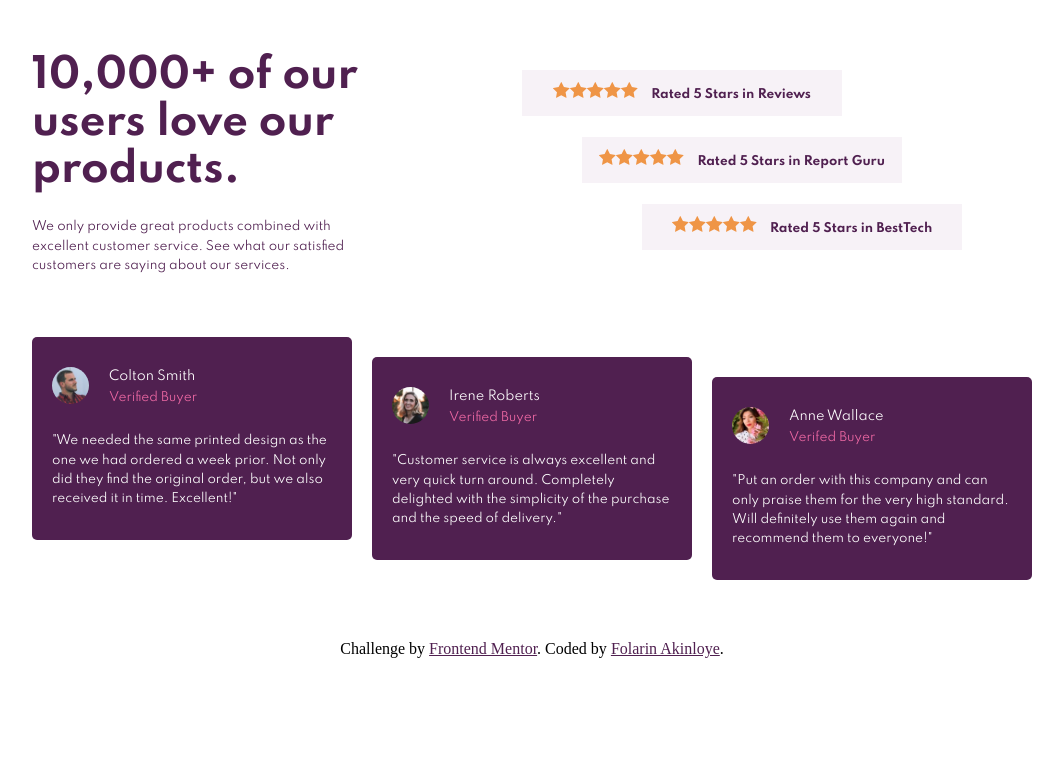
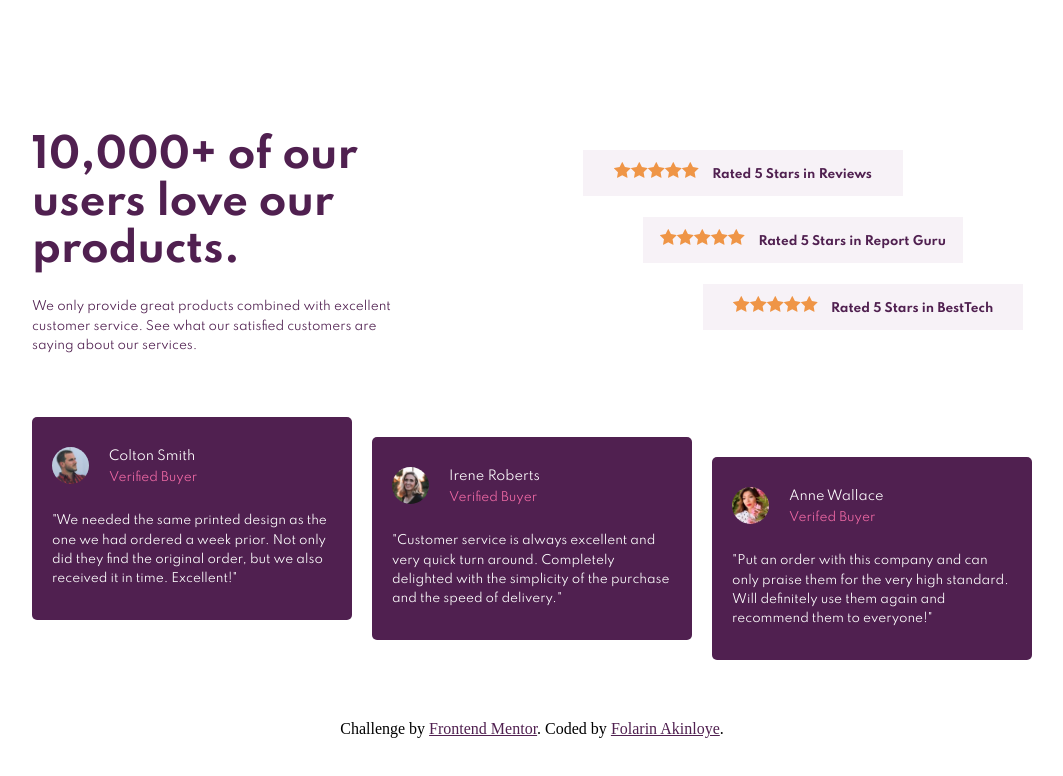
Before and after one commit to folathecoder/social-proof-section-master, a plain HTML site: page index.html in a window 1280 px wide. Shown: the whole page, without its empty margins (108-1171 px from the left). Drawn offline with Linux system fonts and the light colour scheme.

Commit message:
adjustment of ratings alignment

```diff
--- a/style.scss
+++ b/style.scss
@@ -13,7 +13,7 @@ body {
 .container {
     max-width: 1000px;
     min-height: 400px;
-    margin: 20px auto;
+    margin: 100px auto;
 }
 .container1 {
     min-height: 200px;
@@ -24,8 +24,10 @@ body {
     &_intro {
         flex: 1 400px;
         min-height: 40px;
+        margin-right: -100px;
         @include media-query(tablet) {
             flex: 1 250px;
+            margin-right: 0px;
         }
         @include media-query(mobile) {
             text-align: center;
@@ -43,9 +45,11 @@ body {
         flex-direction: column;
         margin-top: 50px;
         justify-content: space-between;
-        padding: 0px 0px 0px 150px;
+        margin-right: -100px;
+        padding: 0px 0px 0px 285px;
         @include media-query(tablet) {
             flex: 1 300px;
+            margin-right: 0px;
             padding: 0px;
             align-items: center;
         }
```
Also changed, not shown: style.css, 1 other file.
